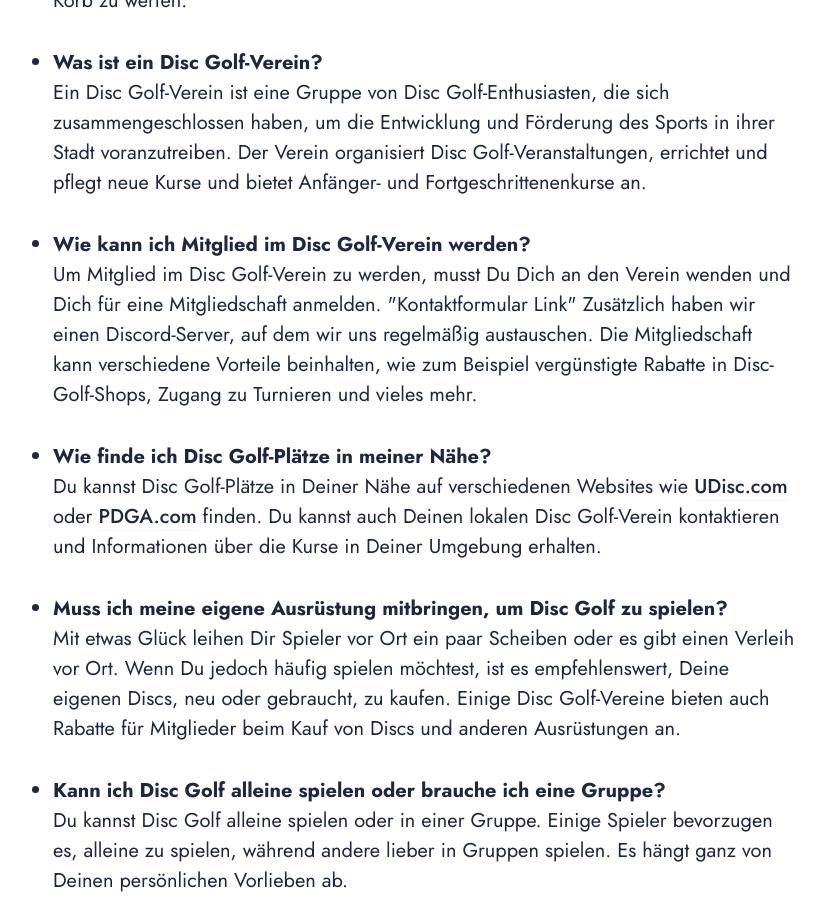
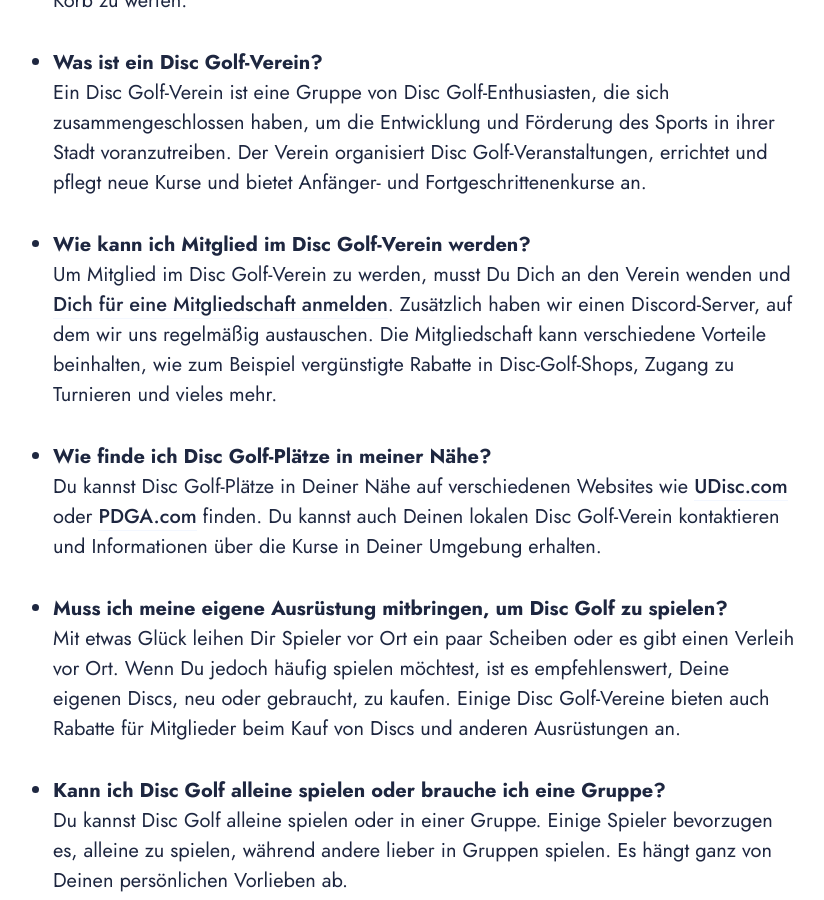
Before and after one commit to maxgreive/syndikat-web, a Jekyll site: the page built from faq.md, in a window 1280 px wide and 900 px high, scrolled down 570 px. Shown: the whole window, without its empty margins (223-1047 px from the left). Built offline with Jekyll 4.4.1, drawn with Linux system fonts in a browser that asks for light colours; some web fonts are replaced; part of the change alters nothing that is shown.

Commit message:
fix FAQ schema data

```diff
--- a/_data/faqs.yml
+++ b/_data/faqs.yml
@@ -5,7 +5,7 @@
   answer: Ein Disc Golf-Verein ist eine Gruppe von Disc Golf-Enthusiasten, die sich zusammengeschlossen haben, um die Entwicklung und Förderung des Sports in ihrer Stadt voranzutreiben. Der Verein organisiert Disc Golf-Veranstaltungen, errichtet und pflegt neue Kurse und bietet Anfänger- und Fortgeschrittenenkurse an.
 
 - question: Wie kann ich Mitglied im Disc Golf-Verein werden?
-  answer: Um Mitglied im Disc Golf-Verein zu werden, musst Du Dich an den Verein wenden und Dich für eine Mitgliedschaft anmelden. "Kontaktformular Link" Zusätzlich haben wir einen Discord-Server, auf dem wir uns regelmäßig austauschen. Die Mitgliedschaft kann verschiedene Vorteile beinhalten, wie zum Beispiel vergünstigte Rabatte in Disc-Golf-Shops, Zugang zu Turnieren und vieles mehr.
+  answer: Um Mitglied im Disc Golf-Verein zu werden, musst Du Dich an den Verein wenden und <a href="/membership">Dich für eine Mitgliedschaft anmelden</a>. Zusätzlich haben wir einen Discord-Server, auf dem wir uns regelmäßig austauschen. Die Mitgliedschaft kann verschiedene Vorteile beinhalten, wie zum Beispiel vergünstigte Rabatte in Disc-Golf-Shops, Zugang zu Turnieren und vieles mehr.
 
 - question: Wie finde ich Disc Golf-Plätze in meiner Nähe?
   answer: Du kannst Disc Golf-Plätze in Deiner Nähe auf verschiedenen Websites wie <a href="https://udisc.com" target="_blank" rel="noopener noreferrer">UDisc.com</a> oder <a href="https://www.pdga.com/course-directory" target="_blank" rel="noopener noreferrer">PDGA.com</a> finden. Du kannst auch Deinen lokalen Disc Golf-Verein kontaktieren und Informationen über die Kurse in Deiner Umgebung erhalten.
--- a/_layouts/faq.html
+++ b/_layouts/faq.html
@@ -50,10 +50,10 @@ layout: default
       {% for faq in site.data.faqs %}
       {
         "@type": "Question",
-        "name": "{{ faq.question | strip_html}}",
+        "name": "{{ faq.question | strip_html | escape }}",
         "acceptedAnswer": {
           "@type": "Answer",
-          "text": "{{ faq.answer | strip_html -}} {{ faq.list | join: ' ' | strip_html -}}"
+          "text": "{{ faq.answer | strip_html | escape -}} {{ faq.list | join: ' ' | strip_html | escape -}}"
         }
       }{%- unless forloop.last -%},{%- endunless %}
       {% endfor %}
```
